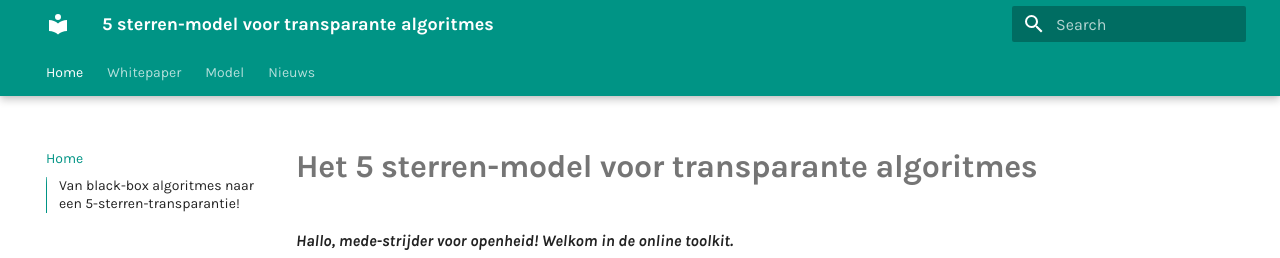
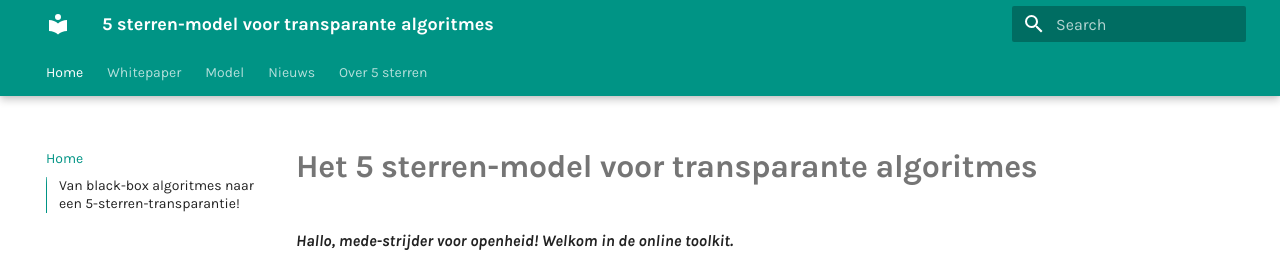
Before and after one commit to thegreenland/5-sterren-toolkit, an MkDocs documentation site: the page built from docs/index.md, in a window 1280 px wide. Shown: the top 258 px of the page. Built offline with MkDocs 1.6.1 and Material for MkDocs 9.7.7, drawn with Linux system fonts in a browser that asks for light colours.

Commit message:
Update mkdocs.yml

```diff
--- a/mkdocs.yml
+++ b/mkdocs.yml
@@ -17,3 +17,4 @@ nav:
   - Whitepaper: whitepaper.md
   - Model: model.md
   - Nieuws: news.md
+  - Over 5 sterren: about.md
```
